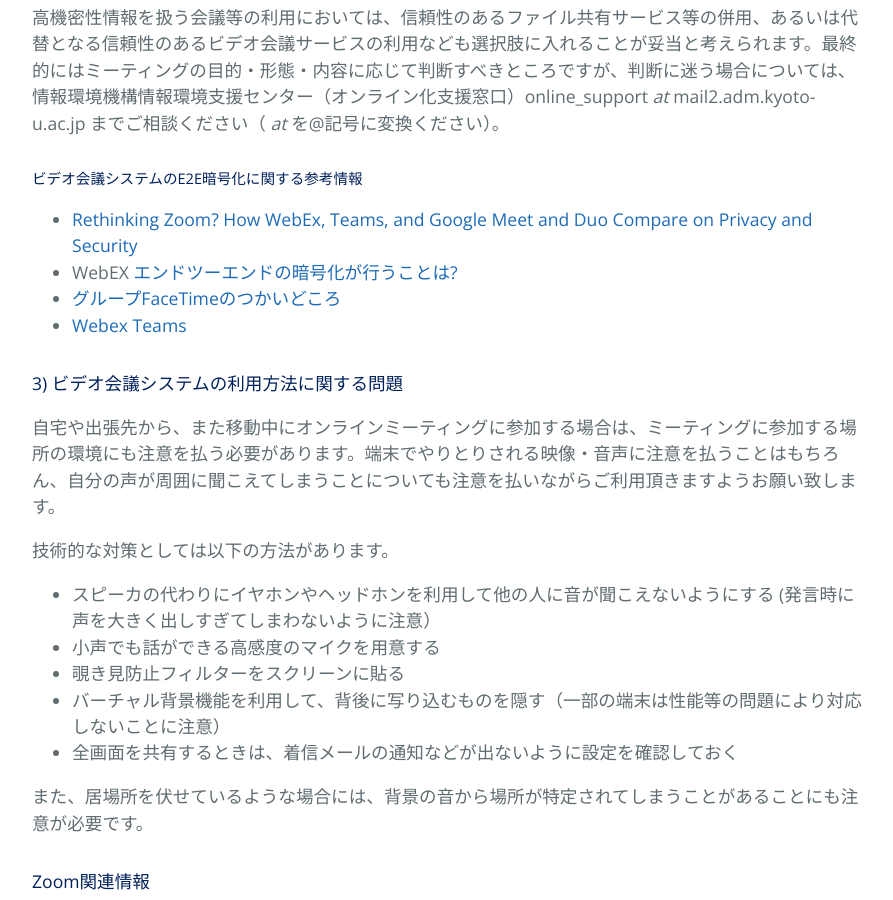
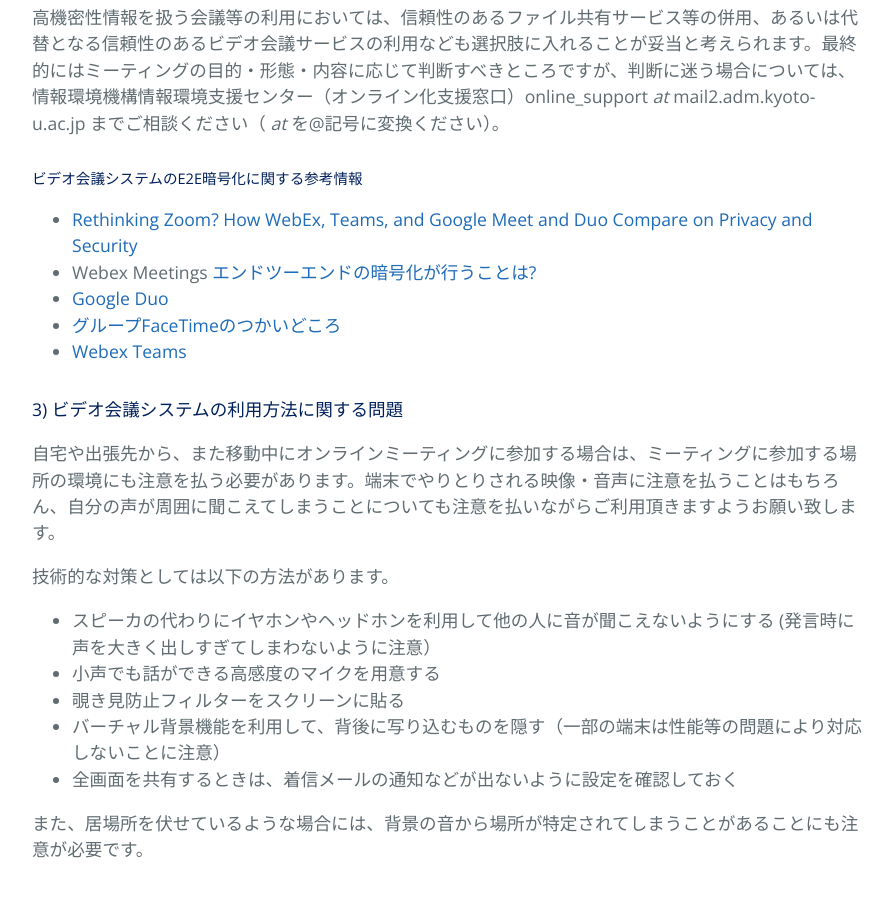
Before and after one commit to kyoto-u/online-edu, a Jekyll site: the page built from zoom-security.md, in a window 1280 px wide and 900 px high, scrolled down 4447 px. Shown: the whole window, without its empty margins (192-1085 px from the left). Built offline with Jekyll 4.4.1, drawn with Linux system fonts in a browser that asks for light colours.

Commit message:
Update zoom-security.md

```diff
--- a/zoom-security.md
+++ b/zoom-security.md
@@ -113,7 +113,8 @@ Zoomに限らず、システム設計上E2E暗号化が実現されていない
 ##### ビデオ会議システムのE2E暗号化に関する参考情報
 
 - [Rethinking Zoom? How WebEx, Teams, and Google Meet and Duo Compare on Privacy and Security](https://www.inc.com/adam-levin/zoom-webex-microsoft-teams-google-hangouts-meet-duo-security-privacy.html)
-- WebEX [エンドツーエンドの暗号化が行うことは?](https://help.webex.com/ja-jp/WBX44739/What-Does-End-to-End-Encryption-Do)
+- Webex Meetings [エンドツーエンドの暗号化が行うことは?](https://help.webex.com/ja-jp/WBX44739/What-Does-End-to-End-Encryption-Do)
+- [Google Duo](https://support.google.com/duo/answer/9280240?hl=ja)
 - [グループFaceTimeのつかいどころ](https://news.mynavi.jp/article/20180619-matsumura_apple/)
 - [Webex Teams](https://www.cisco.com/c/dam/en/us/td/docs/voice_ip_comm/cloudCollaboration/spark/esp/Webex-Teams-Security-Frequently-Asked-Questions.pdf)
 
```
